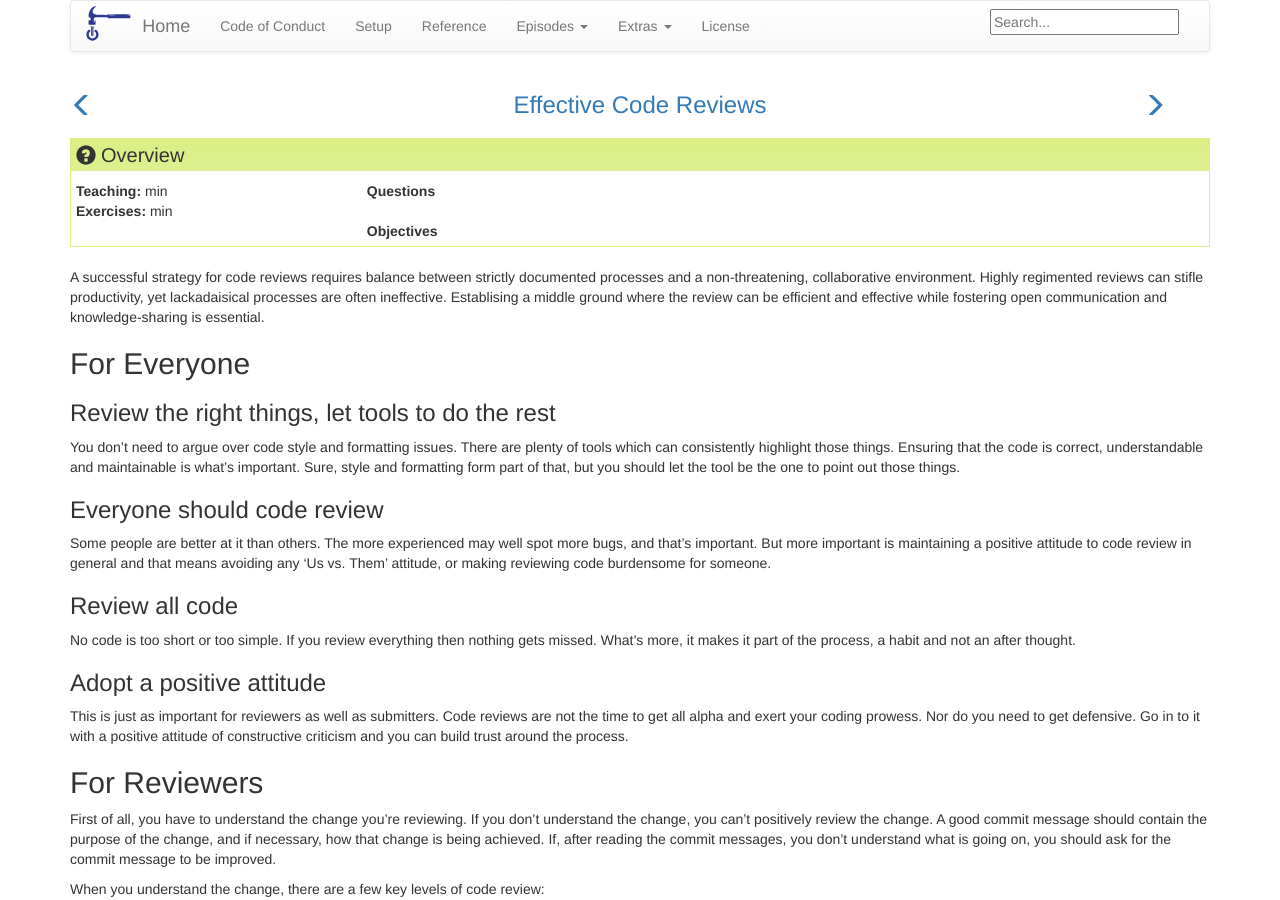
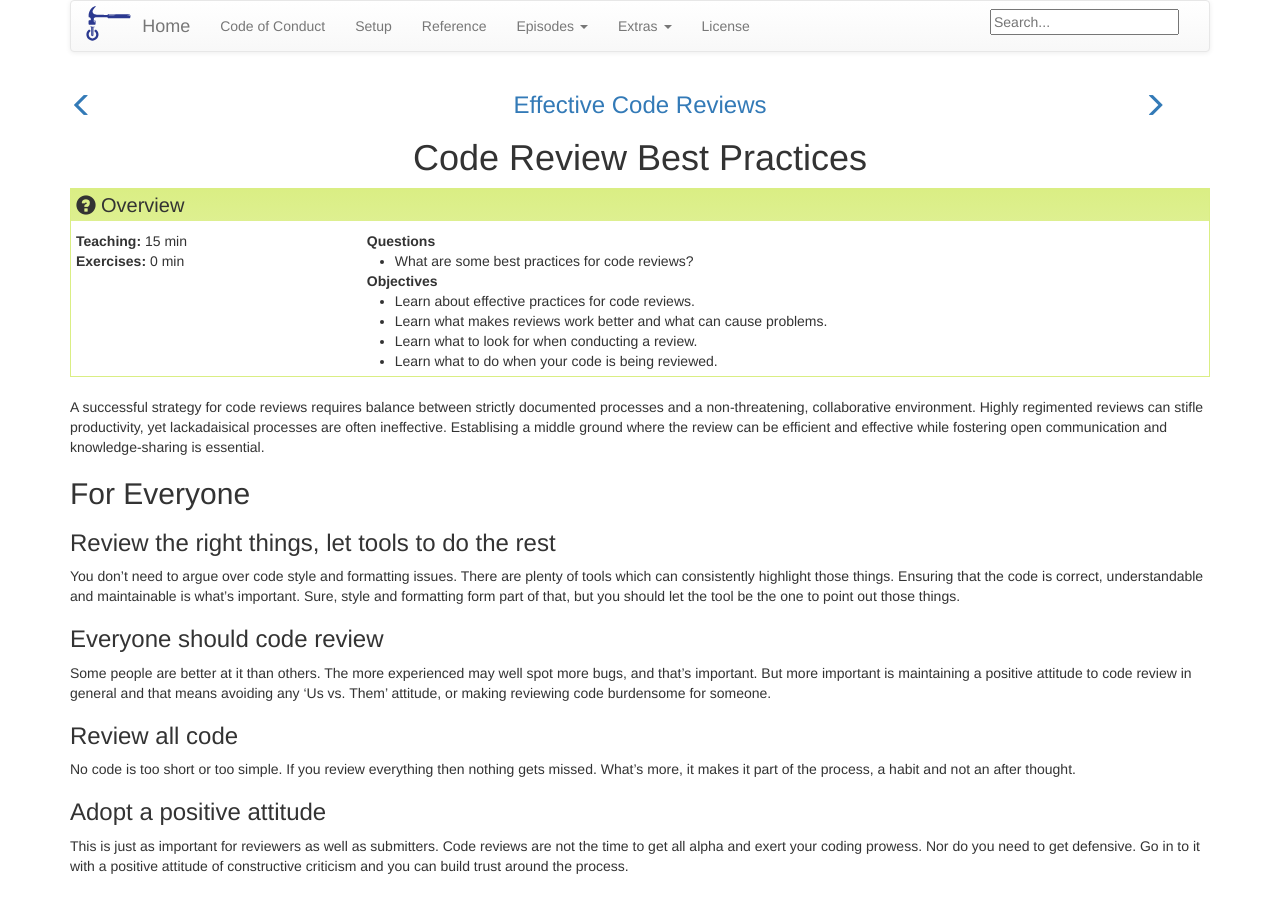
Before and after one commit to nyu-cds/effective-code-reviews, a Jekyll site: the page built from _episodes/02-best-practices.md, in a window 1280 px wide and 900 px high. Built offline with Jekyll 4.4.1, drawn with Linux system fonts in a browser that asks for light colours; some of the changed text lies outside the part shown.

Commit message:
Updates
Signed-off-by: Watson, Gregory <g.watson@computer.org>

```diff
--- a/_episodes/02-best-practices.md
+++ b/_episodes/02-best-practices.md
@@ -1,9 +1,9 @@
 ---
 title: "Code Review Best Practices"
-teaching: 5
+teaching: 15
 exercises: 0
 questions:
-- "What are some best practices for code reviews?
+- "What are some best practices for code reviews?"
 objectives:
 - "Learn about effective practices for code reviews."
 - "Learn what makes reviews work better and what can cause problems."
```
Also changed, not shown: _episodes/01-intro.md (+1 -1 lines), _episodes/03-checklist.md (+1 -1 lines).
